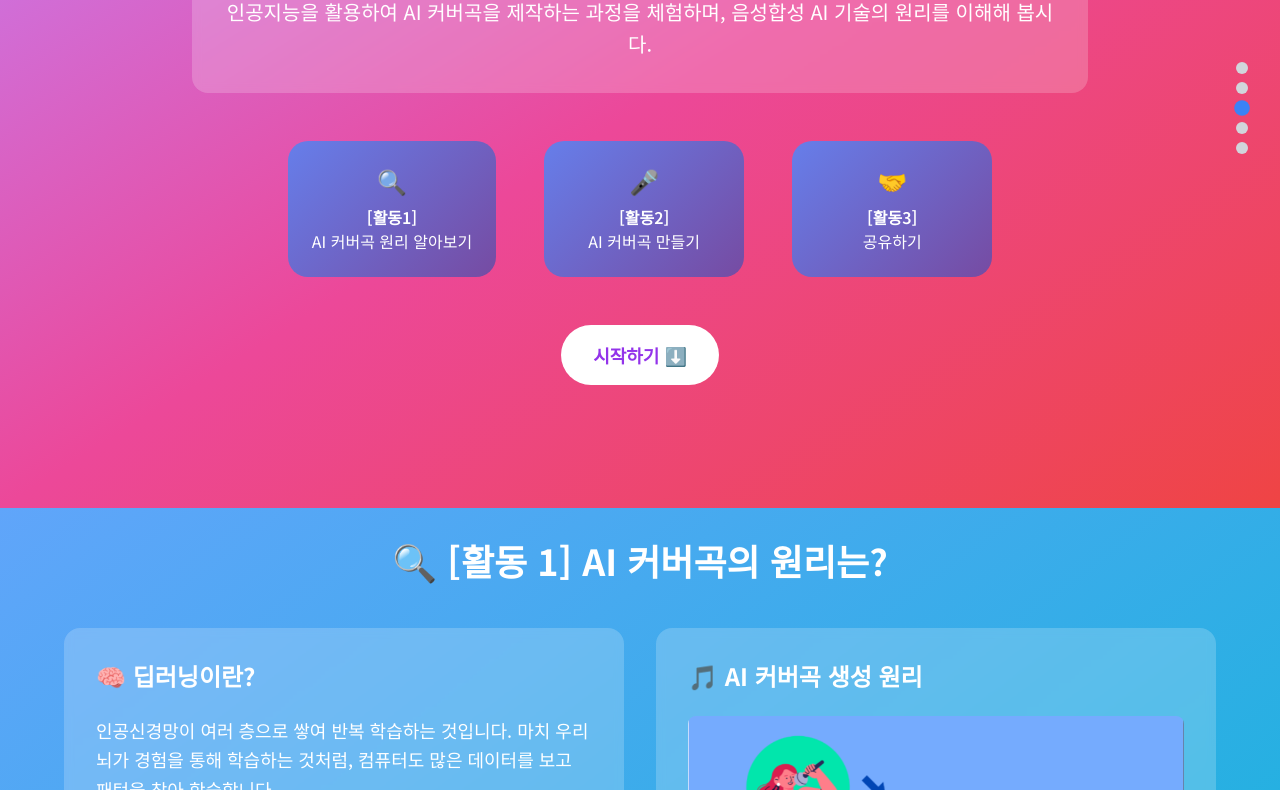
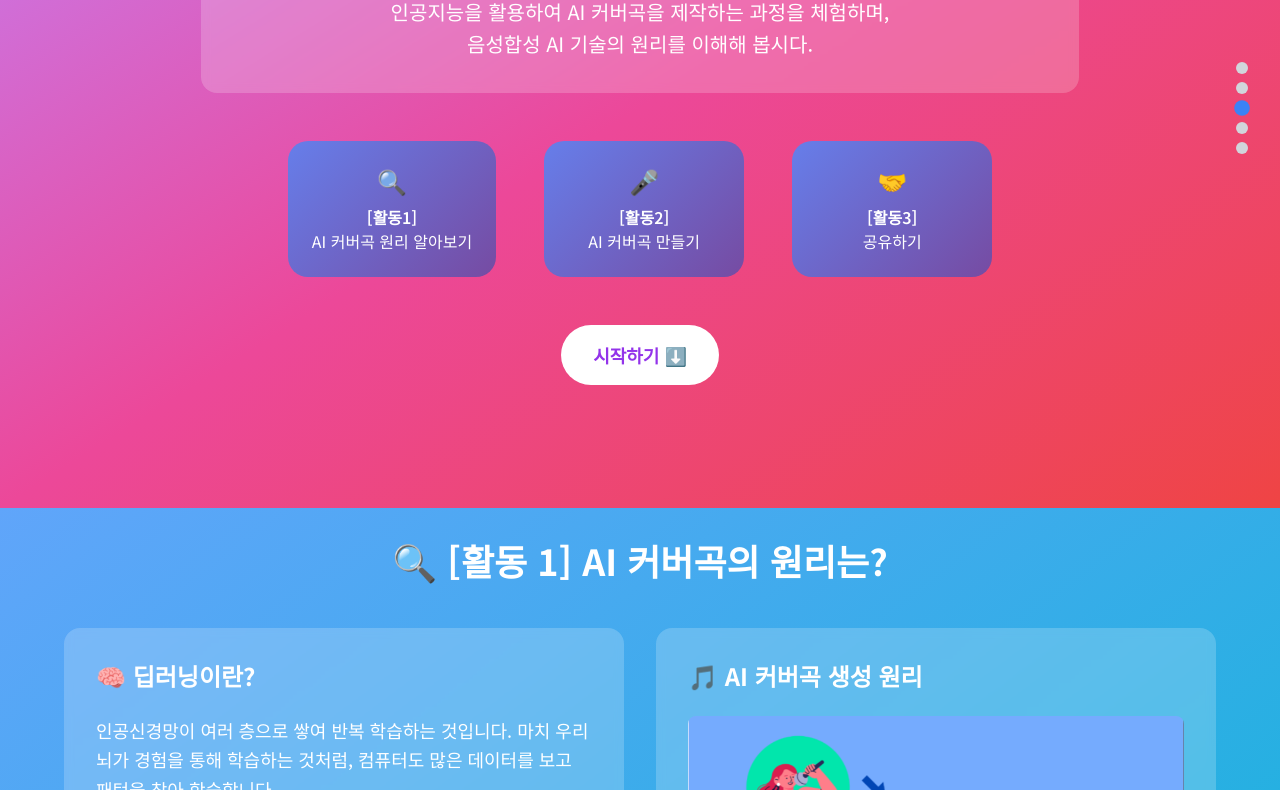
Before and after one commit to rrjjyy123/AI-cover-song, a plain HTML site: page index.html in a window 1280 px wide. Shown: the part 292-1082 px from the top of the page. Drawn offline with nearby package versions, Linux system fonts and the light colour scheme.

Commit message:
Update index.html

```diff
--- a/index.html
+++ b/index.html
@@ -272,7 +272,7 @@
                     🎯 학습 목표
                 </h2>
                 <p class="text-xl leading-relaxed">
-                    인공지능을 활용하여 AI 커버곡을 제작하는 과정을 체험하며, 음성합성 AI 기술의 원리를 이해해 봅시다.
+                    인공지능을 활용하여 AI 커버곡을 제작하는 과정을 체험하며,<br> 음성합성 AI 기술의 원리를 이해해 봅시다.
                 </p>
             </div>
 
```
